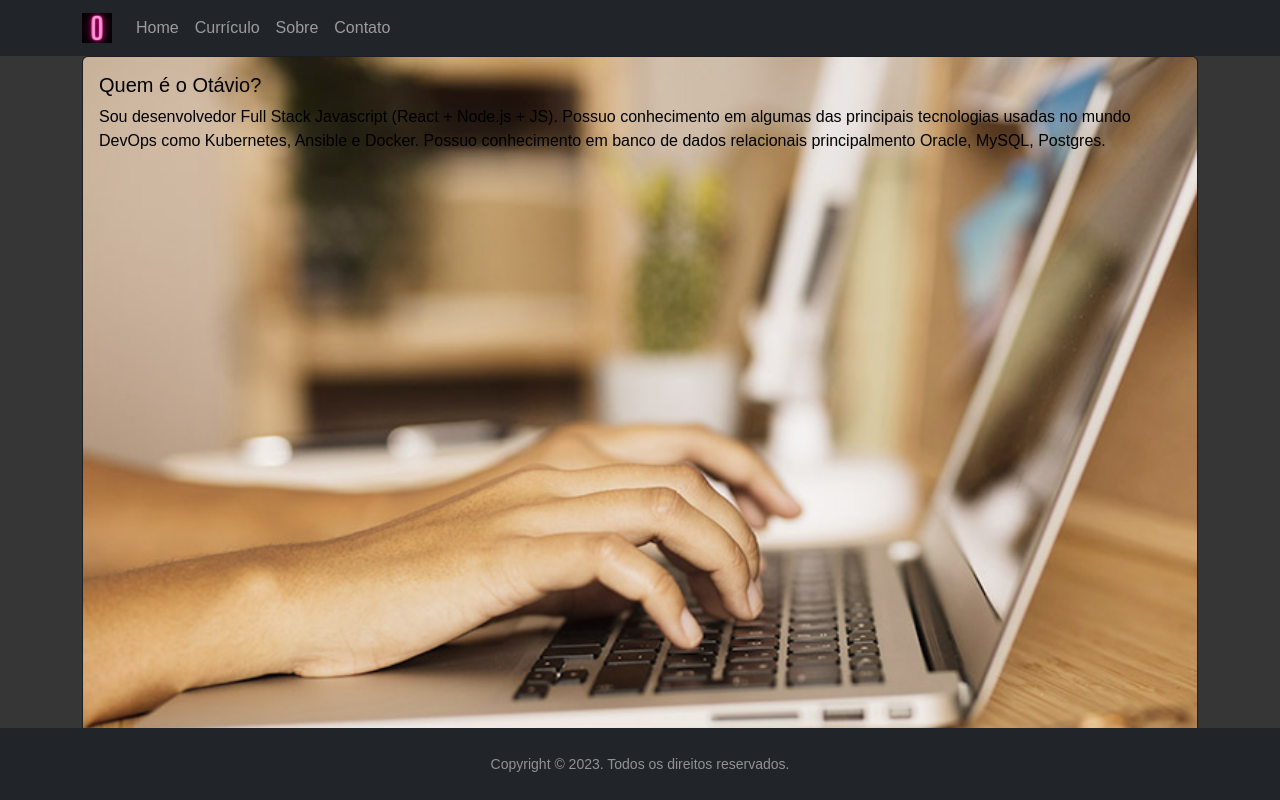
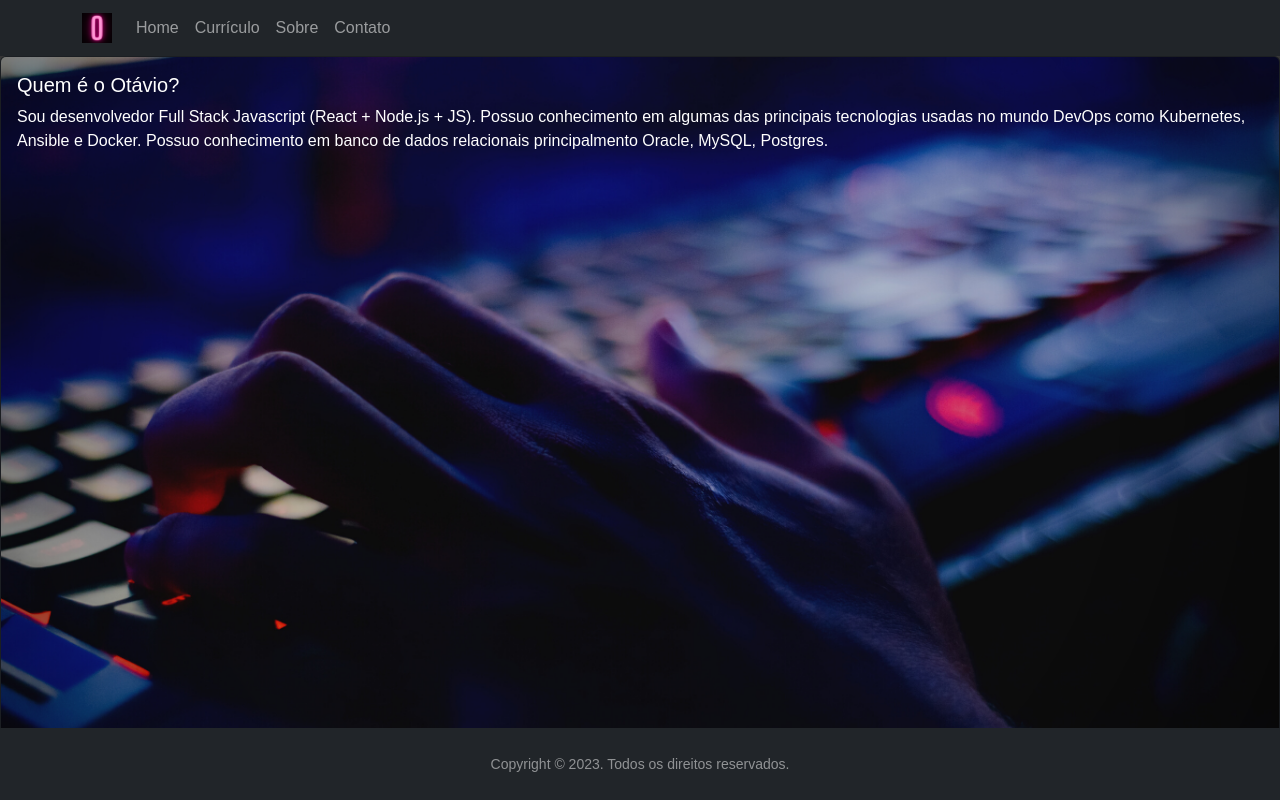
Before and after one commit to otavio25/my-blog, a React (Create React App) app: page /sobre in a window 1280 px wide. Built offline with nearby package versions, Linux system fonts and the light colour scheme.

Commit message:
alterando página 'sobre'

```diff
--- a/src/components/pages/Sobre.js
+++ b/src/components/pages/Sobre.js
@@ -1,23 +1,21 @@
 import React from 'react';
 import './styles.css'
-import { Card, Container} from 'react-bootstrap';
-import Computer from '../img/computer.jpeg'
+import { Card } from 'react-bootstrap';
+import Computer from '../img/home3.png'
 
 function Sobre(){
     return(
-        <Container>
         <Card className="bg-dark text-white">
             <Card.Img src={Computer} alt="Card image" />
             <Card.ImgOverlay>
-                    <Card.Title style={{color: '#000000'}}>Quem é o Otávio?</Card.Title>
-                        <Card.Text style={{color: '#000000'}}>
+                <Card.Title>Quem é o Otávio?</Card.Title>
+                    <Card.Text>
                     Sou desenvolvedor Full Stack Javascript (React + Node.js + JS). Possuo conhecimento
 em algumas das principais tecnologias usadas no mundo DevOps como Kubernetes, Ansible e Docker.
 Possuo conhecimento em banco de dados relacionais principalmento Oracle, MySQL, Postgres.
                     </Card.Text>
             </Card.ImgOverlay>
         </Card>
-        </Container>
     )
 }
 
```
Lines whose indentation alone changed are shown as unchanged.
